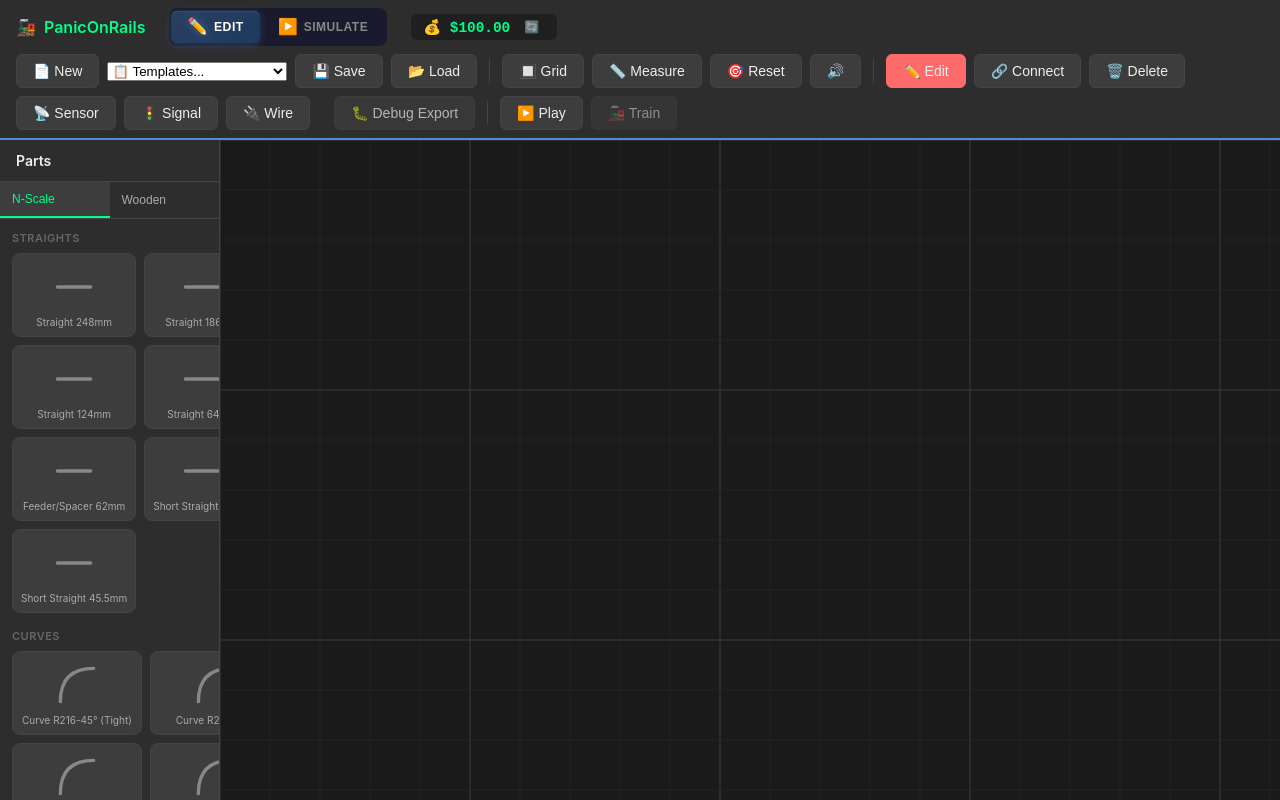
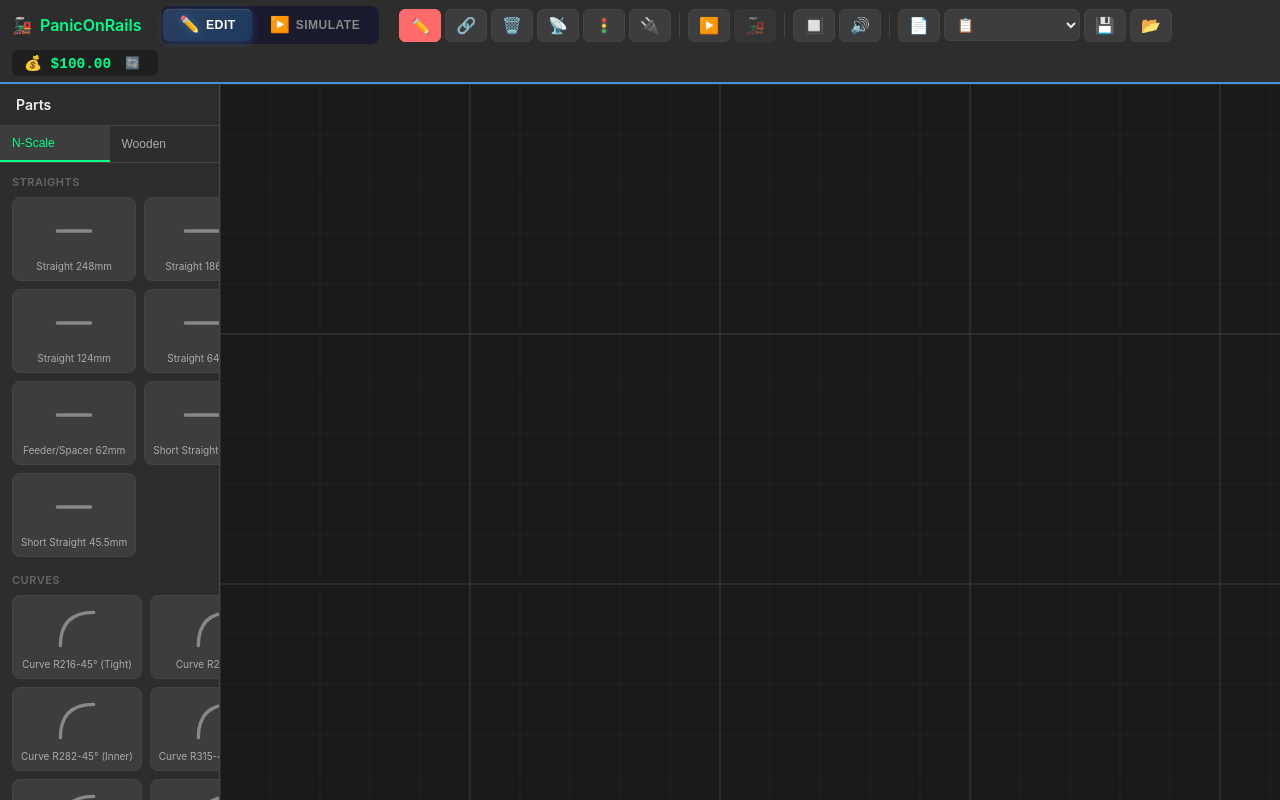
Before and after one commit to chayuto/panic-on-rails, a React (Vite) app: page / in a window 1280 px wide. Built offline with nearby package versions, Linux system fonts and the light colour scheme.

Commit message:
feat: Redesign toolbar for compactness with icon-only buttons, reorder elements, and add a data migration for legacy arc angles.

```diff
--- a/src/components/ui/Toolbar/EditToolbar.tsx
+++ b/src/components/ui/Toolbar/EditToolbar.tsx
@@ -217,25 +217,23 @@ export function EditToolbar() {
         }
     };
 
+    // Debug export available via console: window.debugExport()
+    if (typeof window !== 'undefined') {
+        (window as unknown as { debugExport: () => void }).debugExport = handleDebugExport;
+    }
+
     return (
         <>
             {EDIT_TOOLS.map(tool => (
                 <button
                     key={tool.mode}
                     onClick={() => setEditSubMode(tool.mode)}
-                    className={editSubMode === tool.mode ? 'active' : ''}
+                    className={`toolbar-btn-icon ${editSubMode === tool.mode ? 'active' : ''}`}
                     title={tool.title}
                 >
-                    {tool.icon} {tool.label}
+                    {tool.icon}
                 </button>
             ))}
-            <button
-                onClick={handleDebugExport}
-                title="Export track data as JSON for debugging"
-                style={{ marginLeft: '16px', opacity: 0.7 }}
-            >
-                🐛 Debug Export
-            </button>
         </>
     );
 }
--- a/src/components/ui/Toolbar/FileActions.tsx
+++ b/src/components/ui/Toolbar/FileActions.tsx
@@ -215,28 +215,28 @@ export function FileActions() {
 
     return (
         <>
-            <button onClick={handleNewClick} title="New Layout">
-                📄 New
+            <button onClick={handleNewClick} title="New Layout" className="toolbar-btn-icon">
+                📄
             </button>
             <select
                 value=""
                 onChange={(e) => handleLoadTemplate(e.target.value)}
                 disabled={loadingTemplate}
                 title="Load Template"
-                className="template-selector"
+                className="template-selector-compact"
             >
-                <option value="">📋 Templates...</option>
+                <option value="">📋</option>
                 {templates.map(t => (
                     <option key={t.id} value={t.id}>
-                        {t.name} ({t.difficulty})
+                        {t.name}
                     </option>
                 ))}
             </select>
-            <button onClick={handleSave} title="Save to File">
-                💾 Save
+            <button onClick={handleSave} title="Save to File" className="toolbar-btn-icon">
+                💾
             </button>
-            <button onClick={handleLoad} title="Load from File">
-                📂 Load
+            <button onClick={handleLoad} title="Load from File" className="toolbar-btn-icon">
+                📂
             </button>
 
             {/* Hidden file input */}
--- a/src/components/ui/Toolbar/SimulateToolbar.tsx
+++ b/src/components/ui/Toolbar/SimulateToolbar.tsx
@@ -47,17 +47,18 @@ export function SimulateToolbar() {
         <>
             <button
                 onClick={handlePlayPause}
-                className={isRunning ? 'active' : ''}
-                title={isRunning ? 'Pause' : 'Play'}
+                className={`toolbar-btn-icon ${isRunning ? 'active' : ''}`}
+                title={isRunning ? 'Pause (M)' : 'Play (M)'}
             >
-                {isRunning ? '⏸️ Pause' : '▶️ Play'}
+                {isRunning ? '⏸️' : '▶️'}
             </button>
             <button
                 onClick={handleAddTrain}
                 disabled={!hasEdges}
                 title="Add Train"
+                className="toolbar-btn-icon"
             >
-                🚂 Train
+                🚂
             </button>
         </>
     );
--- a/src/components/ui/Toolbar/ViewActions.tsx
+++ b/src/components/ui/Toolbar/ViewActions.tsx
@@ -23,25 +23,19 @@ function MuteToggle() {
     }, []);
 
     return (
-        <button onClick={handleToggle} title={muted ? 'Unmute' : 'Mute'}>
+        <button onClick={handleToggle} title={muted ? 'Unmute' : 'Mute'} className="toolbar-btn-icon">
             {muted ? '🔇' : '🔊'}
         </button>
     );
 }
 
 export function ViewActions() {
-    const { toggleGrid, showGrid, toggleMeasurements, showMeasurements, resetView } = useEditorStore();
+    const { toggleGrid, showGrid } = useEditorStore();
 
     return (
         <>
-            <button onClick={toggleGrid} title="Toggle Grid">
-                {showGrid ? '🔲' : '⬜'} Grid
-            </button>
-            <button onClick={toggleMeasurements} title="Toggle Measurements (Shift+M)">
-                {showMeasurements ? '📐' : '📏'} Measure
-            </button>
-            <button onClick={resetView} title="Reset View">
-                🎯 Reset
+            <button onClick={toggleGrid} title="Toggle Grid" className="toolbar-btn-icon">
+                {showGrid ? '🔲' : '⬜'}
             </button>
             <MuteToggle />
         </>
--- a/src/components/ui/Toolbar/index.tsx
+++ b/src/components/ui/Toolbar/index.tsx
@@ -26,7 +26,7 @@ export function Toolbar() {
     const isEditing = primaryMode === 'edit';
 
     return (
-        <header className="toolbar">
+        <header className="toolbar toolbar-compact">
             {/* App title */}
             <div className="toolbar-title">
                 <span>🚂</span>
@@ -36,39 +36,36 @@ export function Toolbar() {
             {/* Mode toggle - prominent position right after title */}
             <ModeToggle />
 
-            {/* Budget display */}
-            <BudgetTicker />
-
-            {/* Main toolbar actions */}
+            {/* Main toolbar actions - ordered by frequency */}
             <div className="toolbar-actions">
-                {/* File operations - always visible */}
-                <FileActions />
+                {/* Edit mode tools - most frequently used in edit mode */}
+                {isEditing && <EditToolbar />}
 
                 <div className="toolbar-divider" />
 
-                {/* View controls - always visible */}
-                <ViewActions />
-
-                {/* Edit mode tools - only in edit mode */}
-                {isEditing && (
-                    <>
-                        <div className="toolbar-divider" />
-                        <EditToolbar />
-                    </>
-                )}
+                {/* Simulation controls - core interaction */}
+                <SimulateToolbar />
 
                 <div className="toolbar-divider" />
 
-                {/* Simulation controls - always visible */}
-                <SimulateToolbar />
+                {/* View controls - occasionally used */}
+                <ViewActions />
 
-                {/* Selection info - only when something selected */}
-                {selectedEdgeId && (
-                    <span className="toolbar-info">
-                        Selected: {selectedEdgeId.slice(0, 8)}...
-                    </span>
-                )}
+                <div className="toolbar-divider" />
+
+                {/* File operations - infrequently used */}
+                <FileActions />
             </div>
+
+            {/* Budget display - moved to end */}
+            <BudgetTicker />
+
+            {/* Selection info - only when something selected */}
+            {selectedEdgeId && (
+                <span className="toolbar-info">
+                    {selectedEdgeId.slice(0, 8)}...
+                </span>
+            )}
         </header>
     );
 }
--- a/src/index.css
+++ b/src/index.css
@@ -145,6 +145,67 @@ button:disabled {
   flex-wrap: wrap;
   gap: 8px 16px;
   transition: border-color 0.3s ease;
+}
+
+/* Compact toolbar variant */
+.toolbar-compact {
+  padding: 6px 12px;
+  gap: 6px 12px;
+}
+
+.toolbar-compact .toolbar-actions {
+  gap: 4px;
+}
+
+/* Icon-only toolbar buttons */
+.toolbar-btn-icon {
+  padding: 6px 10px;
+  min-width: unset;
+  font-size: 16px;
+  position: relative;
+}
+
+/* Custom tooltip - appears faster than native title */
+.toolbar-btn-icon::after {
+  content: attr(title);
+  position: absolute;
+  bottom: -30px;
+  left: 50%;
+  transform: translateX(-50%);
+  background: var(--bg-primary);
+  color: var(--fg-primary);
+  padding: 4px 8px;
+  border-radius: 4px;
+  font-size: 12px;
+  white-space: nowrap;
+  opacity: 0;
+  visibility: hidden;
+  transition: opacity 0.15s ease, visibility 0.15s ease;
+  pointer-events: none;
+  z-index: 1000;
+  border: 1px solid var(--border-color);
+}
+
+.toolbar-btn-icon:hover::after {
+  opacity: 1;
+  visibility: visible;
+  transition-delay: 0.2s;
+}
+
+/* Compact template selector */
+.template-selector-compact {
+  background: var(--button-bg);
+  color: var(--fg-primary);
+  border: 1px solid var(--border-color);
+  border-radius: 6px;
+  padding: 6px 8px;
+  font-size: 14px;
+  cursor: pointer;
+  min-width: 40px;
+}
+
+.template-selector-compact:hover {
+  background: var(--button-hover);
 }
 
 .toolbar-title {
--- a/src/stores/useTrackStore.ts
+++ b/src/stores/useTrackStore.ts
@@ -788,9 +788,31 @@ export const useTrackStore = create<TrackState & TrackActions>()(
         }),
         {
             name: 'panic-on-rails-v1',
-            // Rebuild spatial indices after hydration
+            // Rebuild spatial indices after hydration and migrate legacy data
             onRehydrateStorage: () => (state) => {
                 if (state) {
+                    // MIGRATION: Fix angles (radian -> degree) for legacy data
+                    // If we see very small effective sweeps for large radius arcs, it's likely radians
+                    let migratedCount = 0;
+
+                    Object.values(state.edges).forEach(edge => {
+                        if (edge.geometry.type === 'arc') {
+                            const sweep = Math.abs(edge.geometry.endAngle - edge.geometry.startAngle);
+                            // Heuristic: If sweep is < 15 degrees and radius > 50mm, it's likely radians (PI/2 = 1.57)
+                            // Standard curves are usually 45 or 90 degrees.
+                            // Even the smallest likely curve (15 deg) is much larger than 2PI (6.28)
+                            if (sweep < 15 && edge.geometry.radius > 50) {
+                                edge.geometry.startAngle = (edge.geometry.startAngle * 180) / Math.PI;
+                                edge.geometry.endAngle = (edge.geometry.endAngle * 180) / Math.PI;
+                                migratedCount++;
+                            }
+                        }
+                    });
+
+                    if (migratedCount > 0) {
+                        console.log(`[useTrackStore] Migrated ${migratedCount} legacy arcs from radians to degrees`);
+                    }
+
                     rebuildSpatialIndices(state.nodes, state.edges);
                     console.log('[useTrackStore] Spatial indices rebuilt after hydration');
                 }
```
